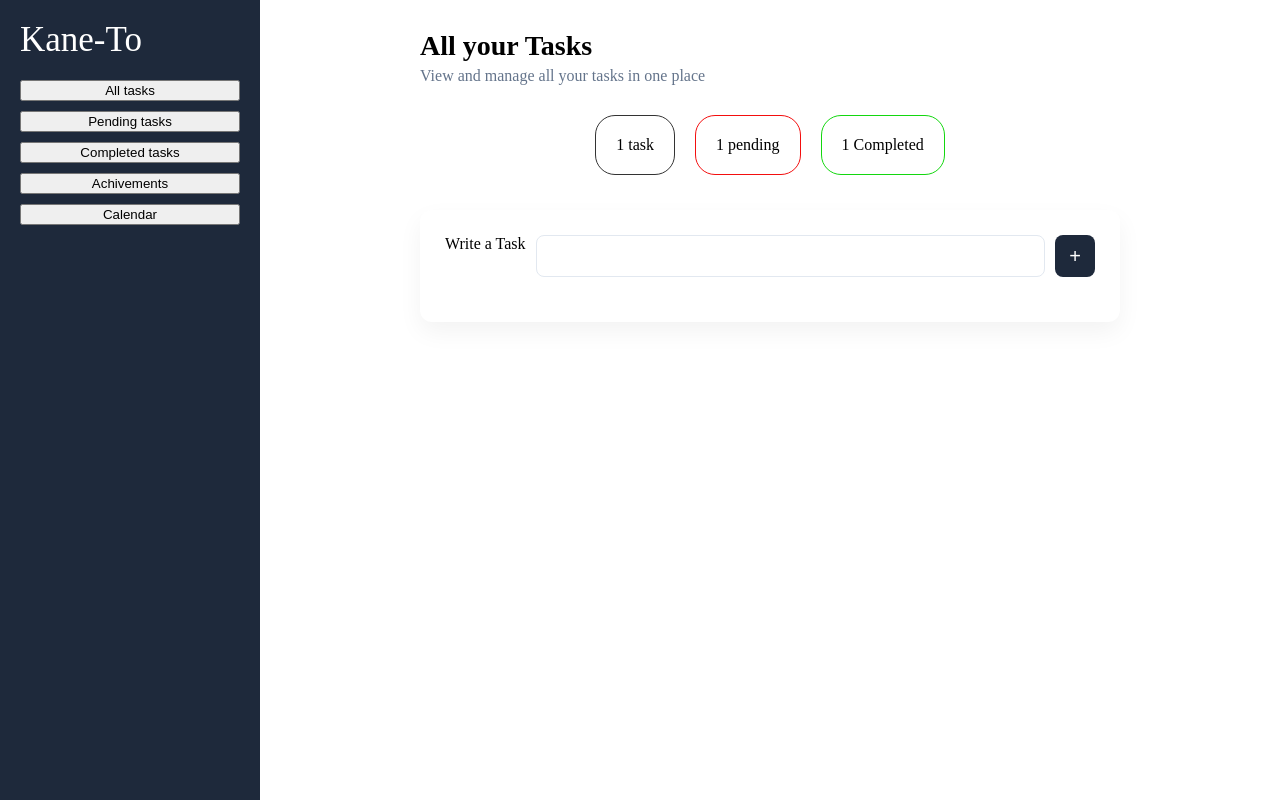
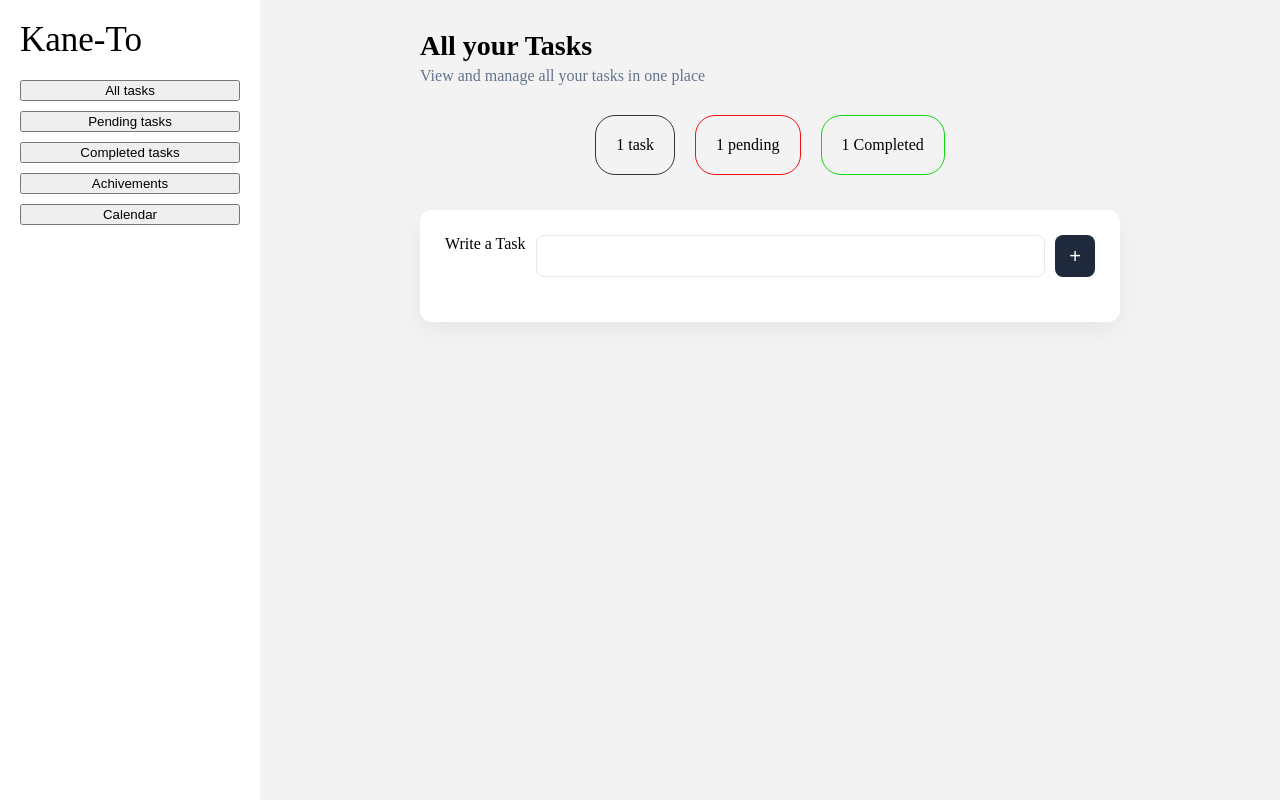
Before and after one commit to Ntroul/React-Todo-App-v2, a React (Vite) app: page / in a window 1280 px wide. Built offline with nearby package versions, Linux system fonts and the light colour scheme.

Commit message:
Minor style changes
changed
.main contens background
.slider background
.logo font

```diff
--- a/src/App.css
+++ b/src/App.css
@@ -11,7 +11,7 @@
 /* Sidebar */
 .side-bar{
   width: 220px;
-  background: #1e293b;
+  background: #fff;
   padding: 20px;
   display: flex;
   flex-direction: column;
@@ -22,9 +22,10 @@
 .content{
   flex: 1;
   padding: 30px;
+  background-color: #f3f3f3;
 }
 .logo{
-  color: #fff;
+  color: #000;
   font-size: 35px;
   padding-bottom: 10px;
 }
```
